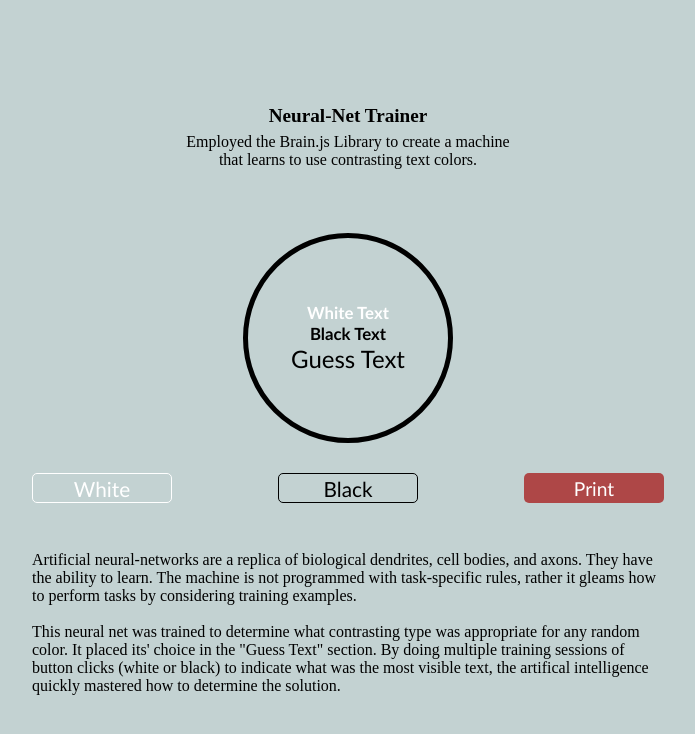
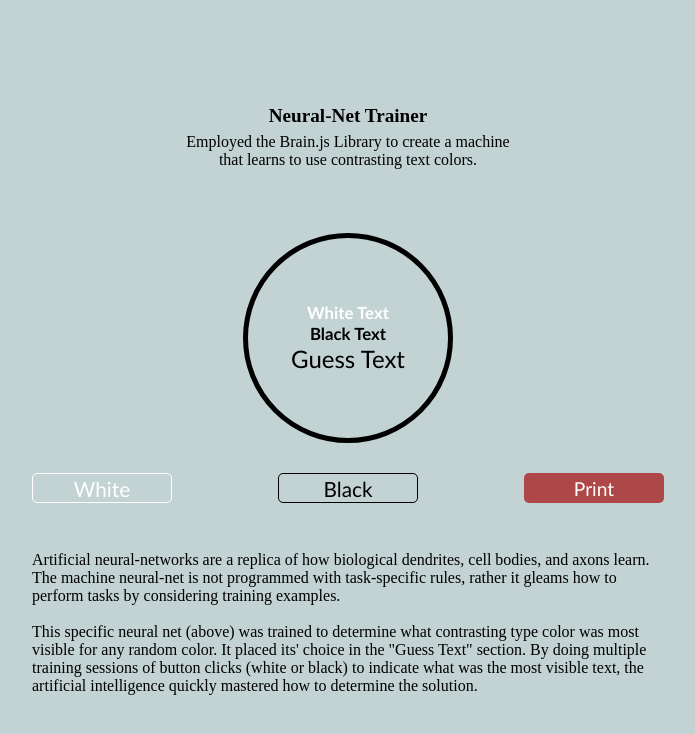
Before and after one commit to franklinpetra/neural_net_type_trainer, a website: page index.html in a window 1280 px wide. Shown: the whole page, without its empty margins (292-987 px from the left). Drawn offline with Linux system fonts and the light colour scheme; a script that the page names is missing.

```diff
--- a/index.html
+++ b/index.html
@@ -26,7 +26,7 @@
             <button id="print-button">Print</button>
         </div>
         <div class="description">
-            <p>Artificial neural-networks are a replica of biological dendrites, cell bodies, and axons. They have the ability to learn. The machine is not programmed with task-specific rules, rather it gleams how to perform tasks by considering training examples. <br><br>This neural net was trained to determine what contrasting type was appropriate for any random color. It placed its' choice in the "Guess Text" section. By doing multiple training sessions of button clicks (white or black) to indicate what was the most visible text, the artifical intelligence quickly mastered how to determine the solution.</p>
+            <p>Artificial neural-networks are a replica of how biological dendrites, cell bodies, and axons learn. The machine neural-net is not programmed with task-specific rules, rather it gleams how to perform tasks by considering training examples. <br><br>This specific neural net (above) was trained to determine what contrasting type color was most visible for any random color. It placed its' choice in the "Guess Text" section. By doing multiple training sessions of button clicks (white or black) to indicate what was the most visible text, the artificial intelligence quickly mastered how to determine the solution.</p>
         </div>
     </div>
 </body>
```
Also changed, not shown: package.json (added, +25 -0 lines).
